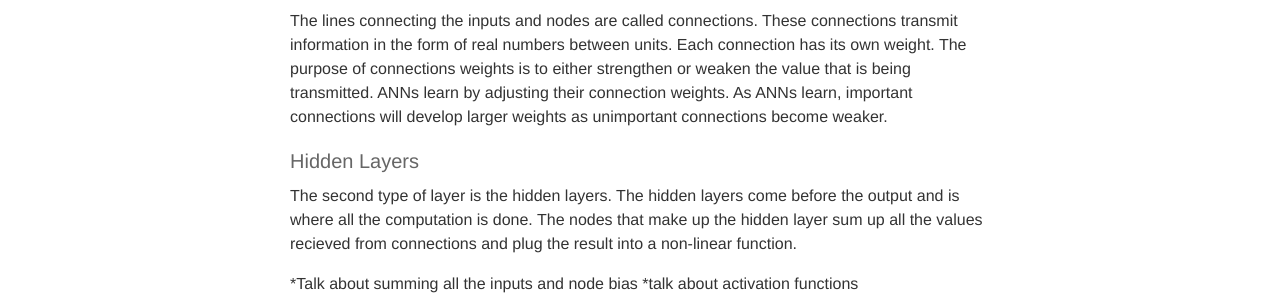
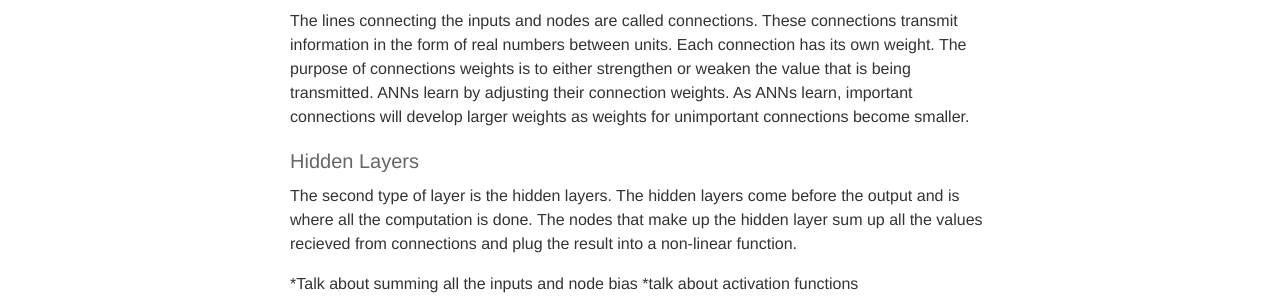
Before and after one commit to DanielJunghans/danieljunghans.github.io, a Jekyll site: the page built from _posts/2020-6-18-NEAT.markdown, in a window 1280 px wide and 900 px high, scrolled down 860 px. Shown: the part 248-548 px from the top of the window. Built offline with Jekyll 4.4.1, drawn with Linux system fonts in a browser that asks for light colours; nearby versions of some CDN libraries.

Commit message:
update blog

```diff
--- a/_posts/2020-6-18-NEAT.markdown
+++ b/_posts/2020-6-18-NEAT.markdown
@@ -21,7 +21,7 @@ ANNs are inspired by biological brains and are made up of densely interconnected
 <h4>Input Layer</h4>
 All ANNs are made up of 3 types of layers. The first layer is the input layer. This is the initial data used by the neural networks. For this project, the input layer will consist of historical trading data.
 <h4>Connections</h4>
-The lines connecting the inputs and nodes are called connections. These connections transmit information in the form of real numbers between units. Each connection has its own weight. The purpose of connections weights is to either strengthen or weaken the value that is being transmitted. ANNs learn by adjusting their connection weights. As ANNs learn, important connections will develop larger weights as unimportant connections become weaker.
+The lines connecting the inputs and nodes are called connections. These connections transmit information in the form of real numbers between units. Each connection has its own weight. The purpose of connections weights is to either strengthen or weaken the value that is being transmitted. ANNs learn by adjusting their connection weights. As ANNs learn, important connections will develop larger weights as weights for unimportant connections become smaller.
 
 <h4>Hidden Layers</h4>
 The second type of layer is the hidden layers. The hidden layers come before the output and is where all the computation is done. The nodes that make up the hidden layer sum up all the values recieved from connections and plug the result into a non-linear function.
```
